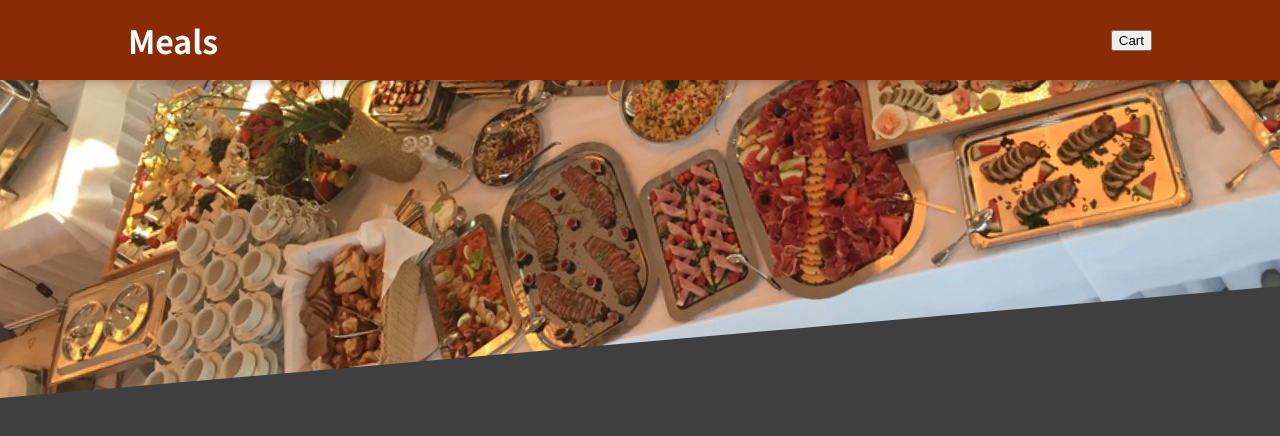
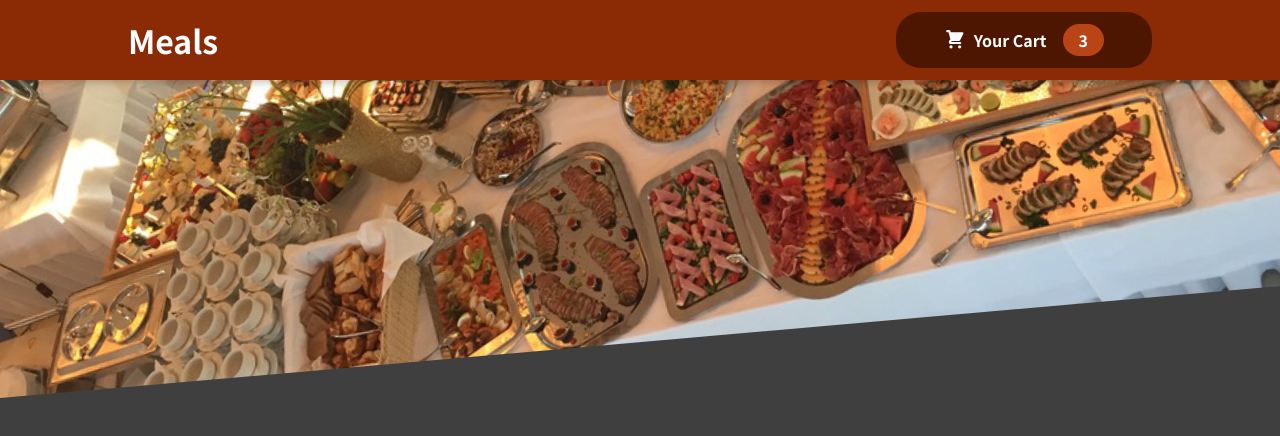
Before and after one commit to MesutUluag/Food-Order-Application-React, a React (Create React App) app: page / in a window 1280 px wide. Shown: the top 436 px of the page. Built offline with nearby package versions, Linux system fonts and the light colour scheme.

Commit message:
add HeaderCartButton at header component

```diff
--- /dev/null
+++ b/src/components/Cart/CartIcon.js
@@ -0,0 +1,13 @@
+const CartIcon = () => {
+    return (
+        <svg
+            xmlns='http://www.w3.org/2000/svg'
+            viewBox='0 0 20 20'
+            fill='currentColor'
+        >
+            <path d='M3 1a1 1 0 000 2h1.22l.305 1.222a.997.997 0 00.01.042l1.358 5.43-.893.892C3.74 11.846 4.632 14 6.414 14H15a1 1 0 000-2H6.414l1-1H14a1 1 0 00.894-.553l3-6A1 1 0 0017 3H6.28l-.31-1.243A1 1 0 005 1H3zM16 16.5a1.5 1.5 0 11-3 0 1.5 1.5 0 013 0zM6.5 18a1.5 1.5 0 100-3 1.5 1.5 0 000 3z' />
+        </svg>
+    );
+};
+
+export default CartIcon;
--- a/src/components/Layout/Header.js
+++ b/src/components/Layout/Header.js
@@ -1,12 +1,12 @@
 import React, {Fragment} from "react";
 import mealsImage from "../../assets/meals.jpg";
 import classes from './Header.module.css';
-
+import HeaderCartButon from "./HeaderCartButon";
 const Header = props => {
     return <Fragment>
         <header className={classes.header}>
             <h1>Meals</h1>
-            <button>Cart</button>
+            <HeaderCartButon/>
         </header>
         <div className={classes['main-image']}>
             <img src={mealsImage} alt='A table of delicious foods'/>
--- /dev/null
+++ b/src/components/Layout/HeaderCartButon.js
@@ -0,0 +1,15 @@
+import CartIcon from "../Cart/CartIcon";
+import classes from "./HeaderCartButton.module.css";
+
+const HeaderCartButon = props =>{
+    return <button className={classes.button}>
+        <span className={classes.icon}>
+            <CartIcon/>
+        </span>
+        <span>Your Cart</span>
+        <span className={classes.badge}>3</span>
+    </button>
+
+}
+
+export default HeaderCartButon;
--- /dev/null
+++ b/src/components/Layout/HeaderCartButton.module.css
@@ -0,0 +1,59 @@
+.button {
+    cursor: pointer;
+    font: inherit;
+    border: none;
+    background-color: #4d1601;
+    color: white;
+    padding: 0.75rem 3rem;
+    display: flex;
+    justify-content: space-around;
+    align-items: center;
+    border-radius: 25px;
+    font-weight: bold;
+}
+
+.button:hover,
+.button:active {
+    background-color: #2c0d00;
+}
+
+.icon {
+    width: 1.35rem;
+    height: 1.35rem;
+    margin-right: 0.5rem;
+}
+
+.badge {
+    background-color: #b94517;
+    padding: 0.25rem 1rem;
+    border-radius: 25px;
+    margin-left: 1rem;
+    font-weight: bold;
+}
+
+.button:hover .badge,
+.button:active .badge {
+    background-color: #92320c;
+}
+
+.bump {
+    animation: bump 300ms ease-out;
+}
+
+@keyframes bump {
+    0% {
+        transform: scale(1);
+    }
+    10% {
+        transform: scale(0.9);
+    }
+    30% {
+        transform: scale(1.1);
+    }
+    50% {
+        transform: scale(1.15);
+    }
+    100% {
+        transform: scale(1);
+    }
+}
```
